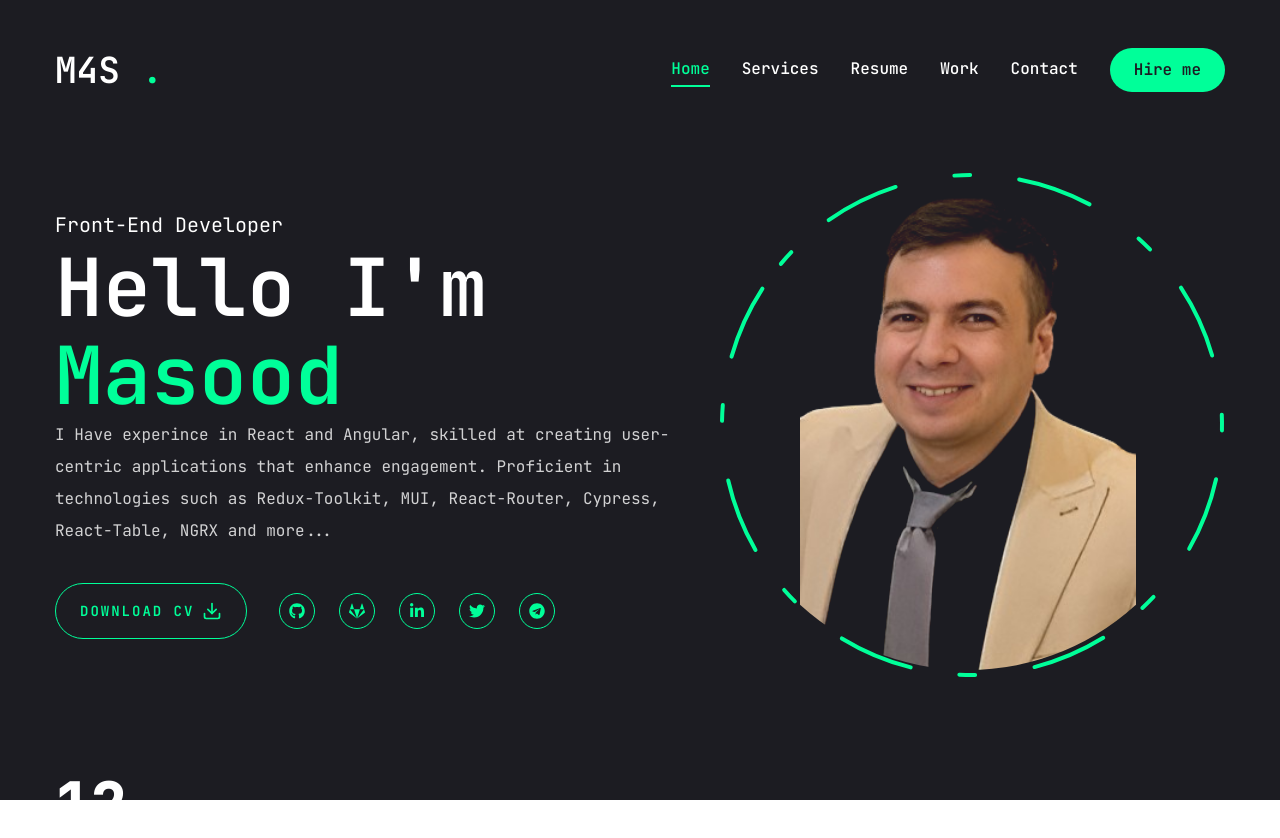
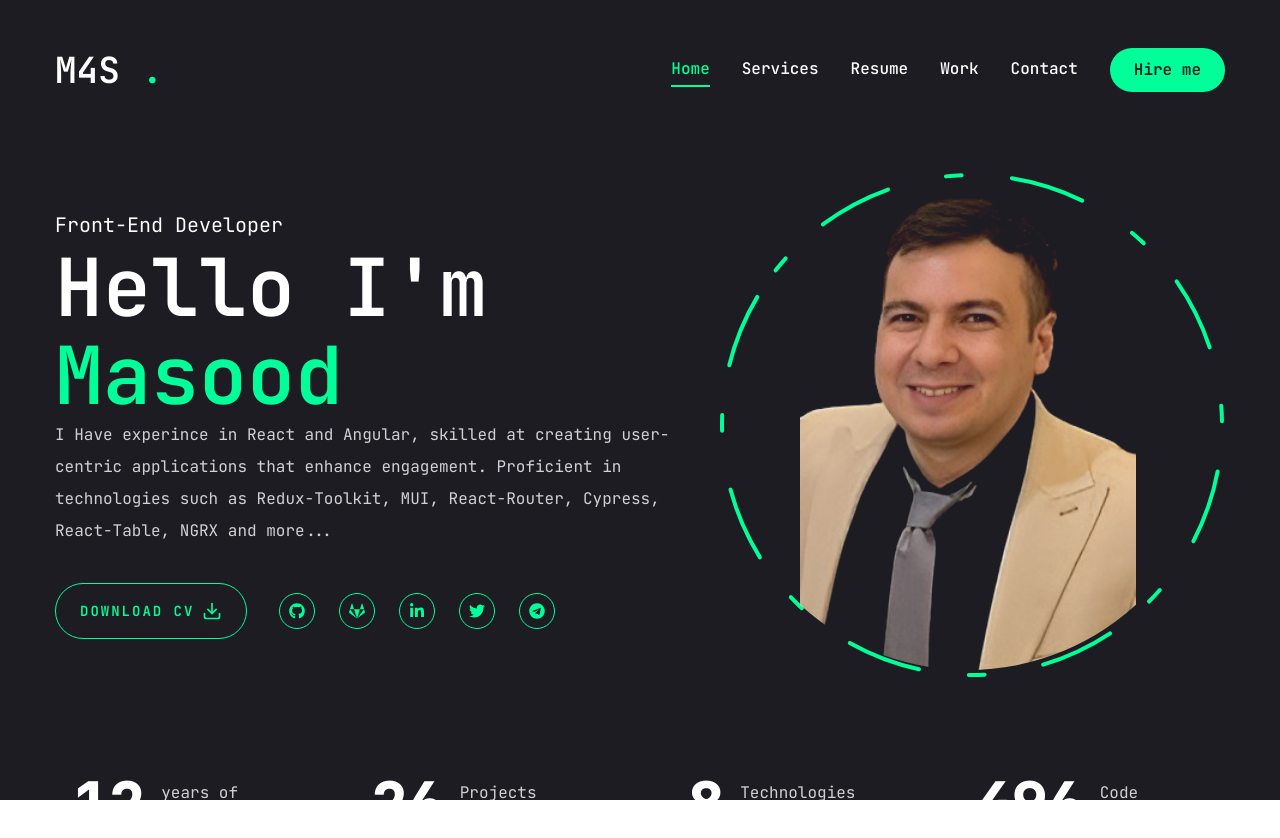
Before and after one commit to M4SooD/m4sood_portfolio, a Next.js app: page / in a window 1280 px wide. Shown: the top 838 px of the page. Built offline with nearby package versions, Linux system fonts and the light colour scheme.

Commit message:
[Add] added Stats section

```diff
--- a/components/ui/Stats.jsx
+++ b/components/ui/Stats.jsx
@@ -23,18 +23,28 @@
 
 const Stats = () => {
   return (
-    <section>
+    <section className="pt-4 pb-12 xl:pt-0 xl:pb-0">
       <div className="container mx-auto">
-        <div>
+        <div className="flex flex-wrap gap-6 max-w-[80vw] mx-auto xl:max-w-none">
           {stats.map((item, index) => {
             return (
-              <div key={index}>
+              <div
+                className="flex-1 flex gap-4 items-center justify-center xl:justify-center"
+                key={index}
+              >
                 <CountUp
                   end={item.num}
                   duration={5}
                   delay={2}
                   className="text-4xl xl:text-6xl font-extrabold"
                 />
+                <p
+                  className={`${
+                    item.text.length < 15 ? 'max-w-[100px]' : 'max-w-[150px]'
+                  } leading-snug text-white/80`}
+                >
+                  {item.text}
+                </p>
               </div>
             );
           })}
```
